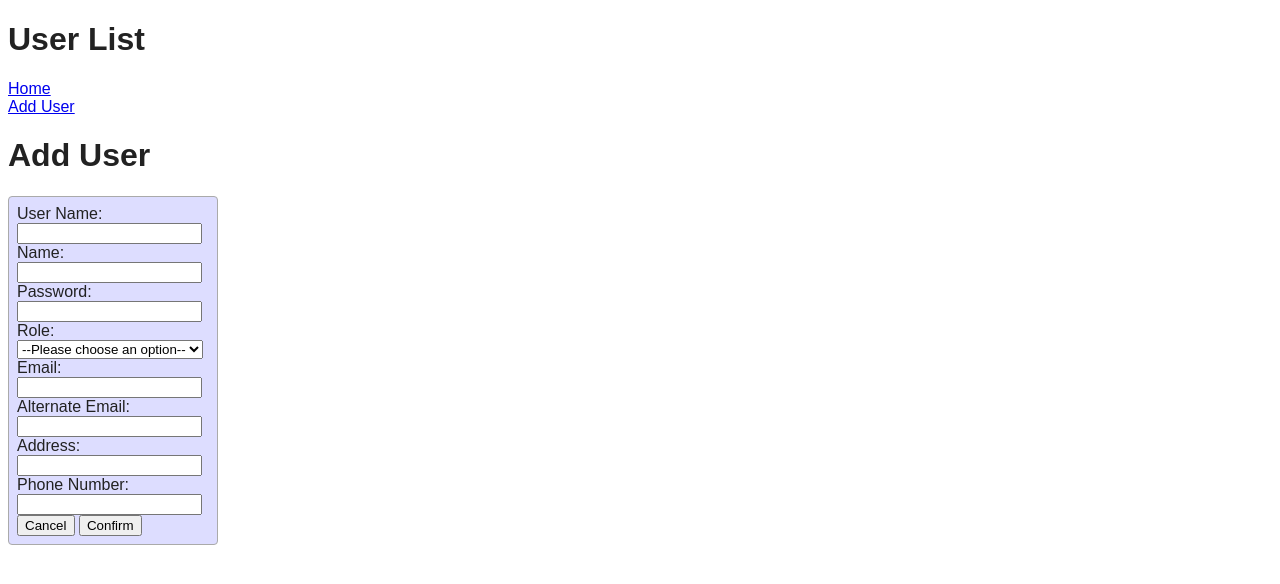
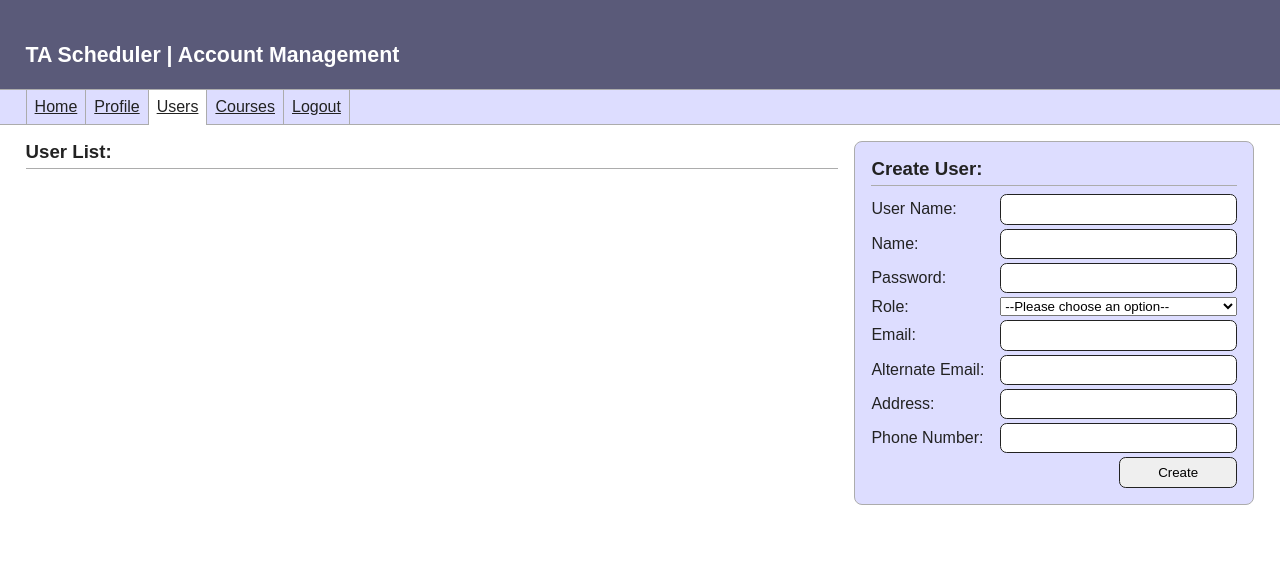
Before and after one commit to CS361-Best-Group/BestGroupTAScheduler, a Django app: page /accountmanagement/ in a window 1280 px wide. Shown: the top 584 px of the page. Run offline with Django 3.2, Linux system fonts and the light colour scheme; the visitor is signed in with stand-in values (Sample User, id 1); data comes from the database, SQL or seed files in the repository.

Commit message:
Preliminary HTML/CSS style & formatting pass.
This should hopefully look decently impressive for the sprint 1 presentation!

```diff
--- a/Prototypes/usermanagement.html
+++ b/Prototypes/usermanagement.html
@@ -4,23 +4,24 @@
 <head>
    <meta charset="utf-8">
    <meta name="viewport" content="width=device-width">
-   <title>replit</title>
+   <title>TA Scheduler | Account Management</title>
    <link href="{% static 'styles/style.css' %}" rel="stylesheet" type="text/css" />
  </head>
  <body>
-   <h1>User List</h1>
+   <h1>TA Scheduler | Account Management</h1>
    <section class="navigationMenu">
-     <div>
-       <a href="/">Home</a>
-     </div>
-   <!-- do we want this horizontal or vertical?-->
-     <div>
-       <a href="#addUser">Add User</a>
-     </div>
+		<div><a href="/">Home</a></div>
+		<div><a href="/profile/">Profile</a></div>
+		<div class="current"><a href="/accountmanagement/">Users</a></div>
+		<div><a href="/coursemanagement/">Courses</a></div>
+		<div><a href="/login/">Logout</a></div>
 	</section>
+
+   <section class="accountmanagement">
 
    <!-- how do we want to remove a user? tick marks?-->
    <section class="userList">
+      <h2>User List:</h2>
    <!-- modular stuff bb-->
 
        {% for i in Admin %}
@@ -29,12 +30,12 @@
          <div class="name">{{ i.first_name }}</div>
          <div class="role">Admin</div>
        </summary>
-         <div class="email">{{ i.email }}</div>
+         <div class="email"><span>Email address:</span> {{ i.email }}</div>
          {%  for j in Profiles %}
          {% if j.user == i  %}
-         <div class="altEmail">{{j.alt_email}}</div>
-         <div>{{j.address}}</div>
-         <div>{{j.phone}}</div>
+         <div class="altEmail"><span>Alternate email address:</span> {{ j.alt_email }}</div>
+         <div class="address"><span>Mailing address:</span>{{ j.address }}</div>
+         <div class="phone"><span>Phone number:</span>{{ j.phone }}</div>
          {% endif %}
          {% endfor %}
      </details>
@@ -46,12 +47,12 @@
          <div class="name">{{ i.first_name }}</div>
          <div class="role">TA</div>
        </summary>
-         <div class="email">{{ i.email }}</div>
-         {%  for j in Profiles %} }}
+         <div class="email"><span>Email address:</span> {{ i.email }}</div>
+         {%  for j in Profiles %}
          {% if j.user == i  %}
-         <div class="altEmail">{{j.alt_email}}</div>
-         <div>{{j.address}}</div>
-         <div>{{j.phone}}</div>
+         <div class="altEmail"><span>Alternate email address:</span> {{ j.alt_email }}</div>
+         <div class="address"><span>Mailing address:</span>{{ j.address }}</div>
+         <div class="phone"><span>Phone number:</span>{{ j.phone }}</div>
          {% endif %}
          {% endfor %}
      </details>
@@ -63,12 +64,12 @@
          <div class="name">{{ i.first_name }}</div>
          <div class="role">TA</div>
        </summary>
-         <div class="email">{{ i.email }}</div>
-         {%  for j in Profiles %} }}
+         <div class="email"><span>Email address:</span> {{ i.email }}</div>
+         {%  for j in Profiles %}
          {% if j.user == i  %}
-         <div class="altEmail">{{j.alt_email}}</div>
-         <div>{{j.address}}</div>
-         <div>{{j.phone}}</div>
+         <div class="altEmail"><span>Alternate email address:</span> {{ j.alt_email }}</div>
+         <div class="address"><span>Mailing address:</span>{{ j.address }}</div>
+         <div class="phone"><span>Phone number:</span>{{ j.phone }}</div>
          {% endif %}
          {% endfor %}
 
@@ -76,23 +77,15 @@
    {% endfor %}
    </section>
 
-   <h1 id="addUser">Add User</h1>
    <form class="inputBox" action="/accountmanagement/" method="post">
+    <h2>Create User:</h2>
      {% csrf_token %}
-       <div>
         <label for="user">User Name:</label>
         <input type="text" id="name" name="username" required minlength="1">
-       </div>
-       <div>
         <label for="user">Name:</label>
         <input type="text" id="name" name="name" required minlength="1">
-       </div>
-       <div>
         <label for="user">Password:</label>
         <input type="password" id="name" name="password" required minlength="4" maxlength="64">
-       </div>
-
-     <div>
         <label for="role">Role:</label>
         <select name="role" id="role-select">
           <option value="">--Please choose an option--</option>
@@ -100,27 +93,18 @@
           <option value="instructor">Instructor</option>
           <option value="TA">Teaching Assistant</option>
         </select>
-     </div>
-       <div>
         <label for="email">Email:</label>
         <input type="email" id="name" name="email" required minlength="4" maxlength="256">
-     </div>
-       <div>
         <label for=email">Alternate Email:</label>
         <input type="email" id="name" name="altemail" maxlength="256">
-       </div>
-       <div>
         <label for=address">Address:</label>
         <input type="text" id="name" name="address" maxlength="256">
-       </div>
-       <div>
         <label for="phone">Phone Number:</label>
         <input type="text" id="name" name="phone" maxlength="256">
-       </div>
 
-       <input type="submit" value="Cancel">
-       <input type="submit" value="Confirm">
+       <input type="submit" value="Create">
      </div>
    </form>
+   </section>
  </body>
 </html>
--- a/TAScheduler/static/styles/style.css
+++ b/TAScheduler/static/styles/style.css
@@ -1,84 +1,248 @@
+/* Base styling. */
+
 :root {
-  /*
-  Let's set up colors here. I think alternating would be really cool
-  */
-	--dark: #222222;
-  --light: #DDDDFF;
-  --light2: #EEEEEE;
+	/*
+	Let's set up colors here. I think alternating would be really cool
+	*/
+	--fore-dark: #222222;
+	--fore-light: #FFFFFF;
+
+	--main: #DDDDFF;
+	--accent: #5A5A79;
+	--border: #ACACAC;
+
+	--back: #FFFFFF;
+
+	--transparent: rgba(0, 0, 0, 0);
 }
 
-.navToLogin{
-  display: block;
-  text-align: center;
-  margin-top: 100px;
-  background-color: var(--light);
-  height: 50px;
+* {
+	box-sizing: border-box;
 }
 
 html {
-	color: var(--dark);
-
+	color: var(--fore-dark);
 	font-family: sans-serif;
 	font-size: 12pt;
+
+	background: var(--back);
 }
 
-form.inputBox{
-  max-width: 12em;
-  background-color: var(--light);
-
-  border: 1px solid #aaa;
-  border-radius: 4px;
-  padding: .5em .5em .5em;
-  margin-bottom: 4px;
+body {
+	margin: 0 auto;
 }
 
-label, input{
-  display: table-cell;
+h1 {
+	margin: 0;
+	padding: 2em 0 1em 2vw;
+
+	color: var(--fore-light);
+	font-size: 16pt;
+
+	background: var(--accent);
+	border: solid var(--border);
+	border-width: 0 0 1pt 0;
 }
 
-.courses{
-  display: grid;
-  grid-template-columns: repeat(2, 1fr);
-  gap: 10px;
-  grid-auto-rows: minmax(30px, auto);
+h2 {
+	margin: 0 0 .25em 0;
+	padding: 0 0 .25em 0;
+
+	font-size: 14pt;
+
+	border: solid var(--border);
+	border-width: 0 0 1pt 0;
+}
+
+input {
+	padding: .5em 1em;
+
+	border: 1pt solid var(--fore-dark);
+	border-radius: .5em;
+}
+
+form {
+	display: inline-grid;
+	width: 100%;
+	max-width: 400px;
+	margin: 0 0 0 2vw;
+	padding: 1em;
+	align-items: center;
+	grid-template-columns: auto 1fr;
+	grid-gap: .25em 1em;
+
+	background: var(--main);
+	border: 1pt solid var(--border);
+	border-radius: .5em;
+}
+
+form > h2 {
+	grid-column: 1 / -1;
+}
+
+form > input[type=submit] {
+	min-width: 50%;
+	grid-column: 2;
+	justify-self: right;
 }
 
 details {
-    border: 1px solid #aaa;
-    border-radius: 4px;
-    padding: .5em .5em 0;
-    margin-bottom: 4px;
+	padding: 1em;
+
+	background: var(--main);
+	border: 1pt solid var(--border);
+	border-radius: .5em;
 }
 
-summary {
-    font-weight: bold;
-    margin: -.5em -.5em 0;
-    padding: .5em;
+details > summary {
+	display: flex;
+	margin: 0;
+	padding: .5em 0;
+	column-gap: .5em;
+	align-items: center;
+
+	background: inherit;
 }
 
-details[open] {
-    padding: .5em;
+details > summary::before {
+	display: block;
+	content: '▶';
+
+	color: var(--accent);
+	text-align: right;
 }
 
-details[open] summary {
-    border-bottom: 1px solid #aaa;
-    margin-bottom: .5em;
+details[open] > summary::before {
+	transform: rotate(90deg);
 }
 
-details.user > summary {
-  display: flex;
-  align-items: center;
+details > * {
+	margin: 0 -1em;
+	padding: 0.5em 1em;
+	background: var(--back);
 }
 
-details.user > summary > div.role {
-  margin-left: 1em;
-  padding: .5em;
-  background: var(--light);
-  border-radius: .5em;
-  font-size: 10pt;
+/* Styling for navigational menu. */
+
+section.navigationMenu {
+	display: flex;
+	margin: 0 0 1em 0;
+	padding: 0;
+	flex-wrap: wrap;
+
+	background: var(--main);
+	border: solid var(--border);
+	border-width: 0 0 1pt 0;
 }
 
-details.courses > summary{
-  display: flex;
-  align-items: center;
+section.navigationMenu > div {
+	padding: .5em;
+
+	border: solid var(--border);
+	border-width: 0 0 0 1pt;
 }
+
+section.navigationMenu > div:first-of-type {
+	margin-left: 2vw;
+}
+
+section.navigationMenu > div:last-of-type {
+	border-width: 0 1pt;
+}
+
+section.navigationMenu > div.current {
+	margin-bottom: -1pt;
+
+	background: var(--back);
+}
+
+section.navigationMenu > div > a, section.navigationMenu > div > a:visited {
+	color: var(--alt);
+}
+
+/* Styling for '/login'. */
+
+form.login {
+	margin: 1em 0 0 2vw;
+}
+
+/* Styling for '/accountmanagement'. */
+
+section.accountmanagement {
+	display: flex;
+	margin: 0 2vw 0 2vw;
+	gap: 1em;
+	flex-wrap: wrap;
+	align-items: flex-start;
+}
+
+section.accountmanagement > section.userList {
+	min-width: 50vw;
+	flex-grow: 1;
+}
+
+section.accountmanagement > section.userList > details {
+	margin-bottom: 1em;
+}
+
+section.accountmanagement > form {
+	margin: 0;
+}
+
+section.accountmanagement > section.userList > details > summary > div.role {
+	padding: .25em 1em;
+
+	color: var(--fore-light);
+
+	background: var(--accent);
+	border-radius: 1em;
+}
+
+/* Styling for '/coursemanagement'. */
+
+section.coursemanagement {
+	display: flex;
+	margin: 0 2vw 0 2vw;
+	gap: 1em;
+	flex-wrap: wrap;
+	align-items: flex-start;
+}
+
+section.coursemanagement > section.courses {
+	min-width: 50vw;
+	flex-grow: 1;
+}
+
+section.coursemanagement > section.courses > details {
+	margin-bottom: 1em;
+}
+
+section.coursemanagement > section.courses > details details {
+	border: none;
+	border-radius: 0;
+}
+
+section.coursemanagement > section.courses > details details > summary {
+	margin: 0 0 .25em 0;
+	padding: 0 0 .25em 0;
+
+	border: solid var(--border);
+	border-width: 0 0 1pt 0;
+}
+
+section.coursemanagement > section.courses > details > details details {
+	margin-left: 1em;
+}
+
+section.coursemanagement > section.courses form {
+	display: block;
+	margin: 0 0 0 2em;
+	padding: 0;
+
+	border: none;
+	border-radius: 0;
+}
+
+section.coursemanagement > form {
+	margin: 0;
+}
```
Also changed, not shown: Prototypes/coursemanagement.html (+19 -9 lines), Prototypes/index.html (+8 -16 lines), Prototypes/login.html (+7 -7 lines), Prototypes/profile.html (+28 -33 lines). Lines whose indentation alone changed are shown as unchanged.
